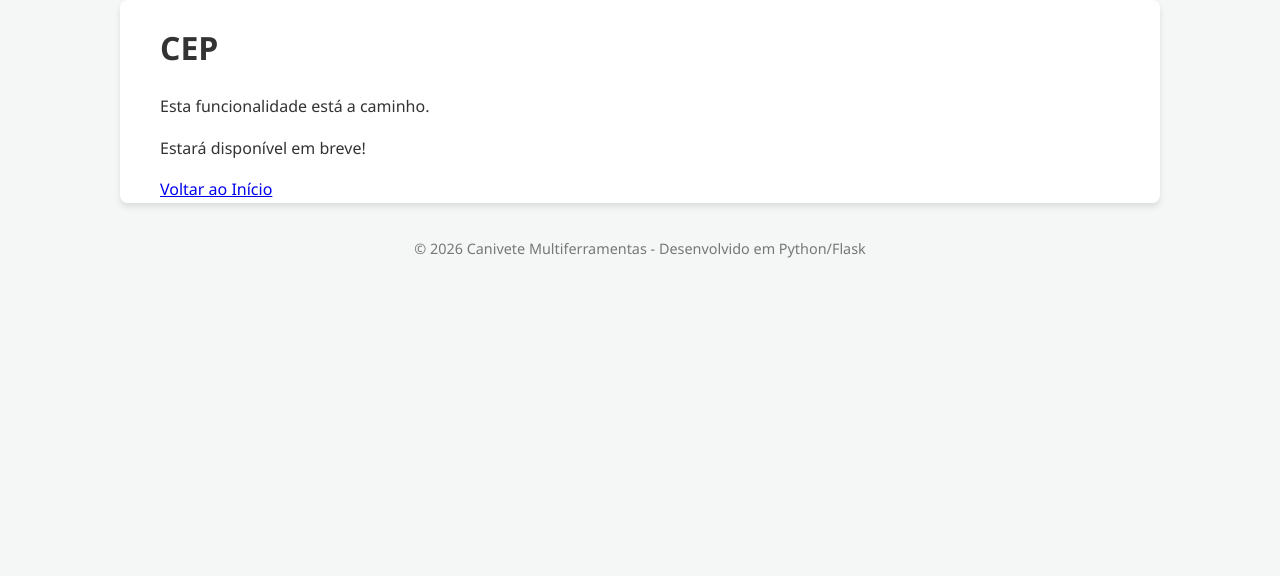
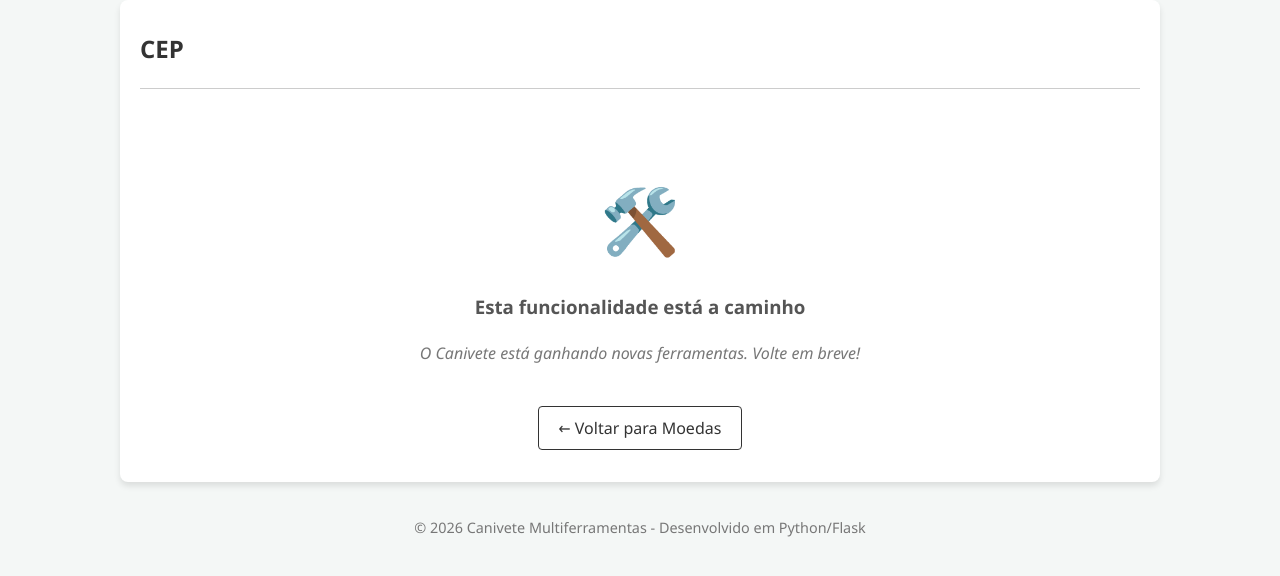
Before and after one commit to JosePolak/canivete, a Flask app: page /cep in a window 1280 px wide. Shown: the part 126-702 px from the top of the page. Run offline with Flask 3, Linux system fonts and the light colour scheme.

Commit message:
fix: corrige README e remove dependência do Bootstrap em em_breve.html

```diff
--- a/templates/em_breve.html
+++ b/templates/em_breve.html
@@ -1,11 +1,22 @@
 {% extends "base.html" %}
 
 {% block content %}
-<div class="container text-center mt-5">
-    <h1>{{ titulo }}</h1>
-    <p class="lead">Esta funcionalidade está a caminho.</p>
-    <div class="alert alert-info">Estará disponível em breve!</div>
-    <p></p>
-    <a href="{{ url_for('moedas.home') }}" class="btn btn-primary">Voltar ao Início</a>
+<h2 style="text-align: left; margin-top: 30px; margin-bottom: 20px; color: #333; font-weight: bold;">
+    {{ titulo }}
+</h2>
+
+<hr style="border: 0; border-top: 1px solid #ccc; margin-bottom: 40px;">
+
+<div style="text-align: center; padding: 40px 0;">
+    <span style="font-size: 4rem;">🛠️</span>
+    <h3 style="margin-top: 20px; color: #555;">Esta funcionalidade está a caminho</h3>
+    <p style="color: #777; font-style: italic;">O Canivete está ganhando novas ferramentas. Volte em breve!</p>
+
+    <div style="margin-top: 50px;">
+        <a href="{{ url_for('moedas.home') }}"
+            style="text-decoration: none; color: #333; border: 1px solid #333; padding: 10px 20px; border-radius: 4px; font-weight: 500;">
+            ← Voltar para Moedas
+        </a>
+    </div>
 </div>
 {% endblock %}
```
Also changed, not shown: README.md.
